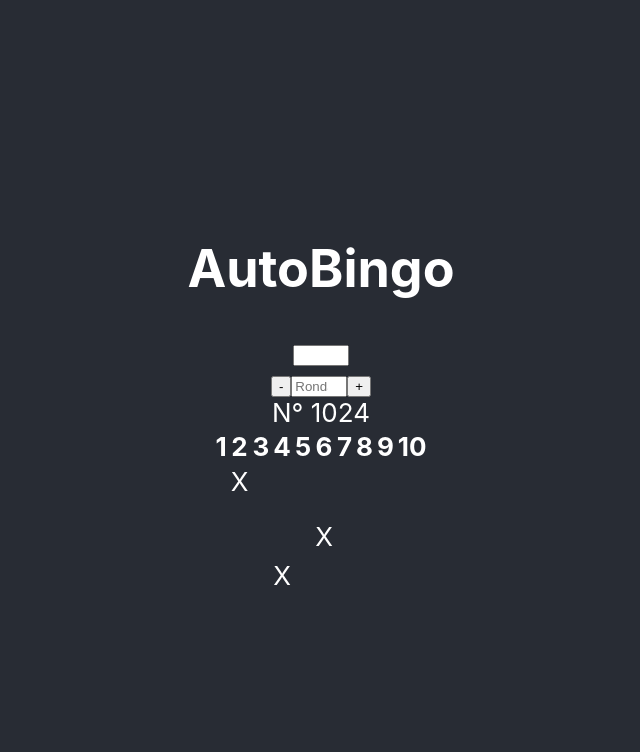
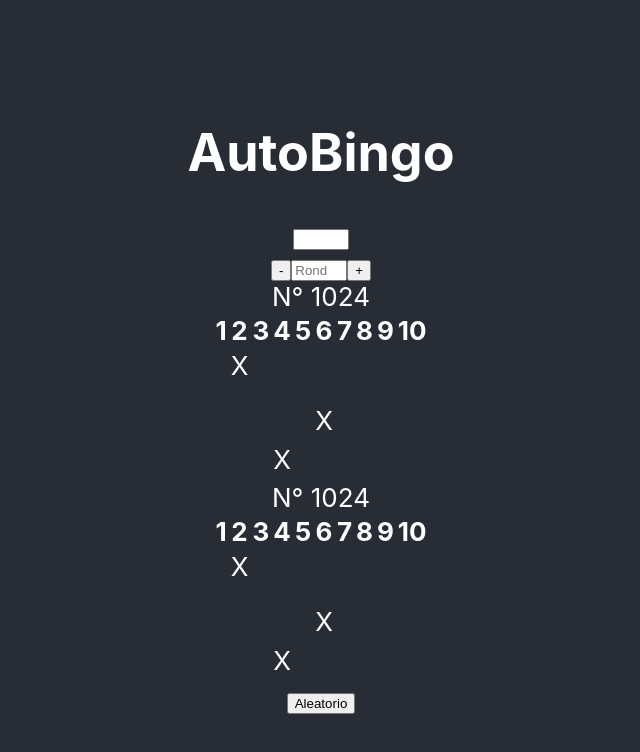
Before and after one commit to JIVitian/React-Auto-Bingo, a React (Create React App) app: page / in a window 1280 px wide. Shown: the top 752 px of the page, without its empty margins (319-959 px from the left). Built offline with nearby package versions, Linux system fonts and the light colour scheme.

Commit message:
RandomBingoButton working

```diff
--- a/src/components/AutoBingo.js
+++ b/src/components/AutoBingo.js
@@ -1,7 +1,10 @@
 import React, { useState } from "react";
 import BallInput from "./BallInput";
 import Bingo from "./Bingo";
+import RandomBingoButton from "./RandomBingoButtom";
 import RoundCounter from "./RoundCounter";
+
+const bingosList = [];
 
 const AutoBingo = () => {
   const [round, setRound] = useState("");
@@ -21,11 +24,16 @@ const AutoBingo = () => {
     [0, 0, 0, 0, 0, 0, 0, 0, 0, 0],
   ];
 
+  bingosList.push({ bingoId: idBingo, numbers, grid });
+
   return (
     <section>
       <BallInput setBall={setBall} />
       <RoundCounter round={round} setRound={setRound} />
-      <Bingo idBingo={idBingo} numbers={numbers} grid={grid} />
+      {bingosList.map(({ bingoId, numbers, grid }) => (
+        <Bingo idBingo={bingoId} numbers={numbers} grid={grid} />
+      ))}
+      <RandomBingoButton bingosList={bingosList} />
     </section>
   );
 };
--- /dev/null
+++ b/src/components/RandomBingoButtom.js
@@ -0,0 +1,32 @@
+import { quickSort } from "../utils/utils";
+
+const RandomBingoButton = ({ bingosList }) => {
+  const newRandomBingo = () => {
+    const randomId = Math.round(Math.random() * 9999 + 1);
+    let randomNumbers = [];
+    const defaultGrid = Array(10).fill(Array(10).fill(0));
+
+    // Create 10 distincts random numbers
+    for (let i = 0; i < 10; i++) {
+      let rand = Math.round(Math.random() * 89 + 1);
+
+      if (!randomNumbers.some((number) => number === rand)) {
+        randomNumbers.push(rand);
+      } else i--;
+    }
+
+    randomNumbers = quickSort(randomNumbers);
+
+    bingosList.push({
+      bingoId: randomId,
+      numbers: randomNumbers,
+      grid: defaultGrid,
+    });
+
+    console.log(bingosList);
+  };
+
+  return <button onClick={newRandomBingo}>Aleatorio</button>;
+};
+
+export default RandomBingoButton;
--- /dev/null
+++ b/src/utils/utils.js
@@ -0,0 +1,22 @@
+// Quicksort algorithm from https://www.etnassoft.com/2017/03/24/algoritmos-de-ordenacion-en-javascript-revision-es6/
+export const quickSort = ([x = [], ...xs]) => {
+  return x.length === 0
+    ? []
+    : [
+        ...quickSort(xs.filter((y) => y <= x)),
+        x,
+        ...quickSort(xs.filter((y) => y > x)),
+      ];
+};
+
+// Binary Search, assuming the arrangement is ordered, return the index a entered value
+export const binarySearch = (array, value) => {
+  let min = 0;
+  let max = array.length - 1;
+  while (min <= max) {
+    var guess = Math.floor((min + max) / 2);
+    if (array[guess] === +value) return guess;
+    array[guess] < +value ? (min = guess + 1) : (max = guess - 1);
+  }
+  return -1;
+};
```
Also changed, not shown: src/components/NewBingoModal.js (added).
